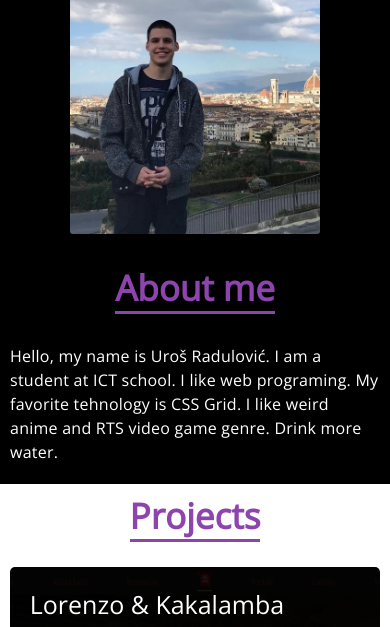
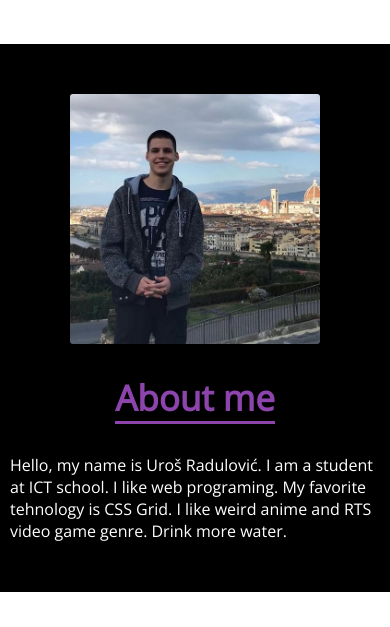
Before and after one commit to CriticalVRAM/portfolio_school, a plain HTML site: page docs/index.html in a window 390 px wide. Shown: the part 1090-1717 px from the top of the page. Drawn offline with nearby package versions, Linux system fonts and the light colour scheme.

Commit message:
margins & fonts

```diff
--- a/docs/index.html
+++ b/docs/index.html
@@ -23,13 +23,13 @@
         <li><a href="#contact">Contact</a></li>
       </ul>
     </nav>
-    <section class="title">
+    <main class="title">
       <h1>Uroš Radulović | WebDev</h1>
       <div class="button button--big">
         <i class="las la-project-diagram"></i>
         <a href="#projects">See projects</a>
       </div>
-    </section>
+    </main>
     <section class="skills" id="skills">
       <h2>Skills</h2>
       <h3>Proficient</h3>
--- a/src/scss/base/_base.scss
+++ b/src/scss/base/_base.scss
@@ -1,6 +1,4 @@
-*,
-*::before,
-*::after {
+* {
   margin: 0;
   padding: 0;
   box-sizing: inherit;
@@ -11,10 +9,6 @@ html {
 }
 body {
   box-sizing: border-box;
-  min-height: 100vh;
-  max-width: 100vw;
-
-  font-size: 1.6rem;
 }
 ul {
   list-style: none;
@@ -23,7 +17,6 @@ a {
   text-decoration: none;
   color: inherit;
 }
-::placeholder {
-  font-family: $font;
-  font-size: 1.6rem;
+section {
+  margin: 3rem 0;
 }
--- a/src/scss/base/_typography.scss
+++ b/src/scss/base/_typography.scss
@@ -1,9 +1,8 @@
 @import url("https://fonts.googleapis.com/css?family=Open+Sans&display=swap");
-
 body {
   font-family: $font;
+  font-size: 1.6rem;
 }
-
 h1 {
   font-size: 8rem;
   color: $color;
@@ -14,29 +13,29 @@ h1 {
     font-size: 4rem;
   }
 }
-
 h2 {
   font-size: 4rem;
   border-bottom: 3px solid $color;
   color: $color;
-  @include respond(tab-port) {
+  @media screen and (max-width: 900px) {
     font-size: 3.5rem;
   }
 }
-
 h3 {
   font-size: 3rem;
   font-weight: normal;
-  @include respond(tab-port) {
+
+  @media screen and (max-width: 900px) {
     font-size: 2.5rem;
   }
 }
-
 p {
   font-size: 1.8rem;
-  line-height: 2.4rem;
-  letter-spacing: 0.025rem;
-  @include respond(tab-port) {
+  @media screen and (max-width: 900px) {
     font-size: 1.6rem;
   }
 }
+::placeholder {
+  font-family: $font;
+  font-size: 1.6rem;
+}
--- a/src/scss/layout/_about.scss
+++ b/src/scss/layout/_about.scss
@@ -7,7 +7,7 @@
   background-color: #000;
   color: white;
   @media screen and (max-width: 1200px) {
-    padding: 20px 10px;
+    padding: 5rem 1rem;
   }
   @media screen and (max-width: 800px) {
     grid-template-columns: unset;
--- a/src/scss/layout/_skills.scss
+++ b/src/scss/layout/_skills.scss
@@ -4,9 +4,6 @@
   justify-items: center;
   gap: 2rem;
   padding: 1rem;
-  @media screen and (max-width: 600px) {
-    margin: 1rem;
-  }
 
   @media screen and (max-width: 900px) {
     gap: 1rem;
```
Also changed, not shown: docs/css/main.css, 1 other file.
